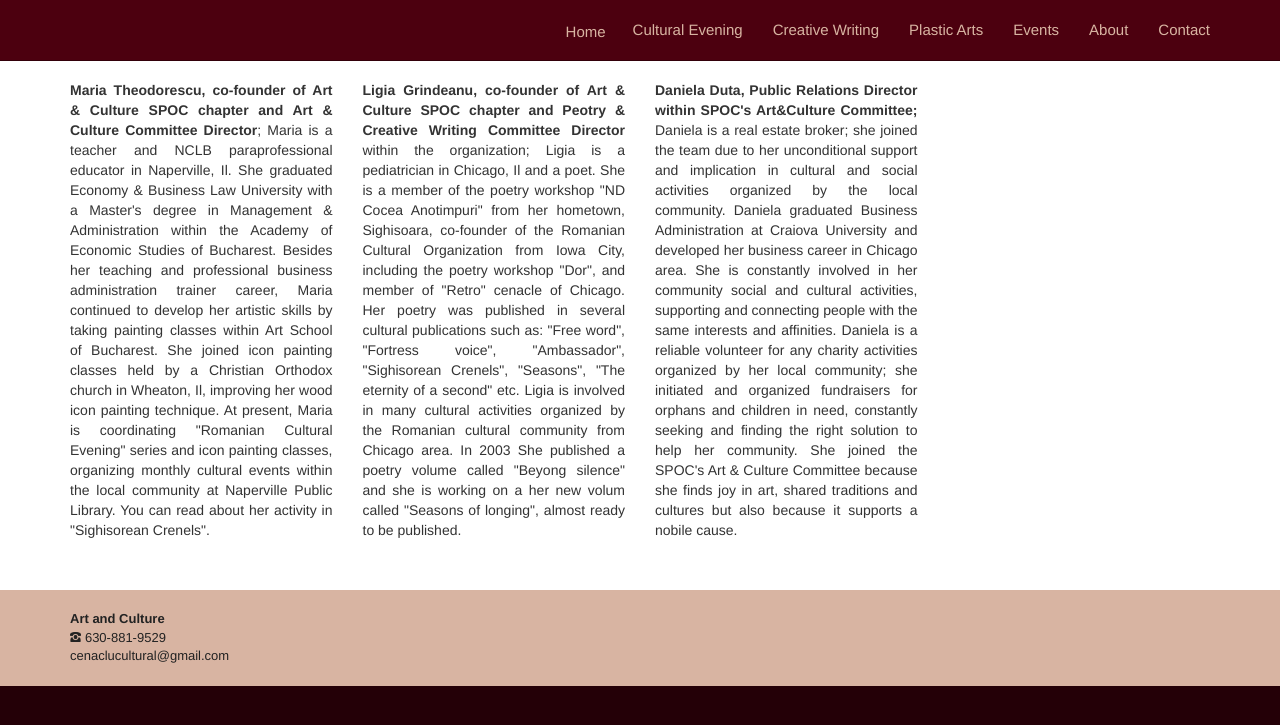
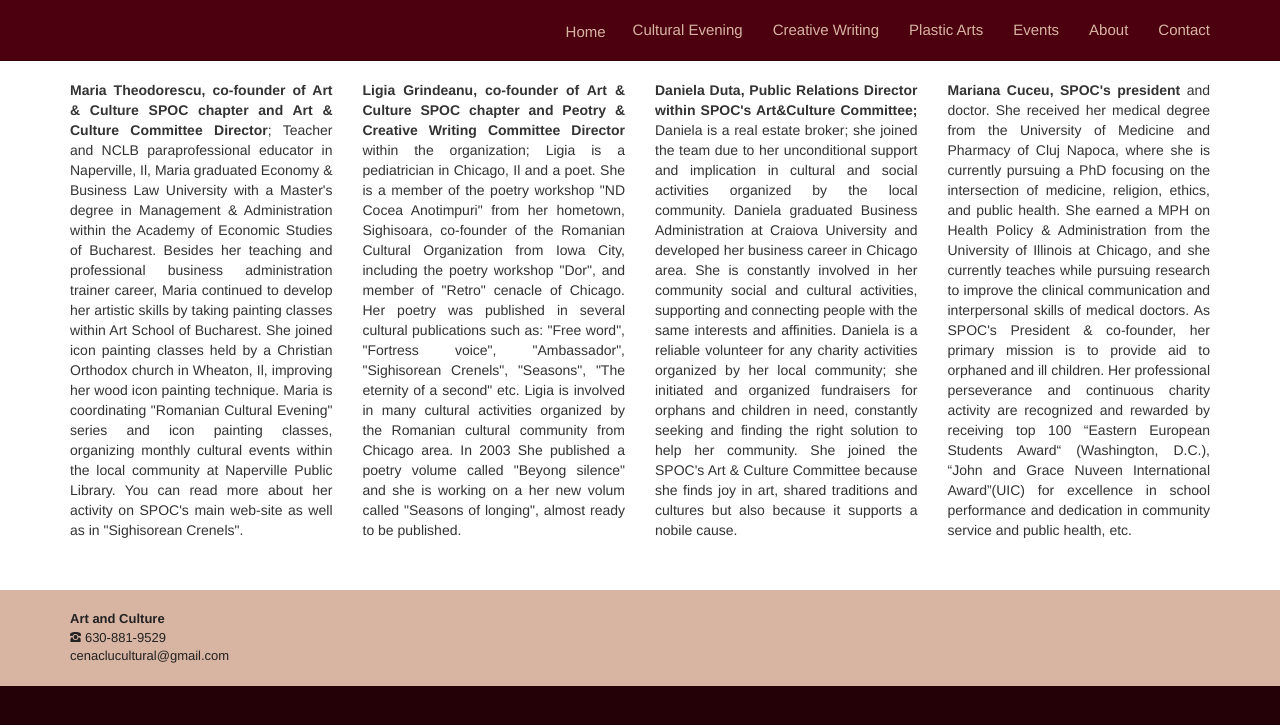
Before and after one commit to adrianth/culteve, a Jekyll site: the page built from en/about.html, in a window 1280 px wide. Shown: the top 725 px of the page. Built offline with Jekyll 4.4.1, drawn with Linux system fonts in a browser that asks for light colours.

Commit message:
update about

```diff
--- a/en/about.html
+++ b/en/about.html
@@ -9,7 +9,7 @@ title: About
     <div class="row">
         <div class="col-sm-3">
             <p style="text-align: justify">
-            <strong>Maria Theodorescu, co-founder of Art & Culture SPOC chapter and Art & Culture Committee Director</strong>; Maria is a teacher and NCLB paraprofessional educator in Naperville, Il. She graduated Economy & Business Law University with a Master's degree in Management & Administration within the Academy of Economic Studies of Bucharest. Besides her teaching and professional business administration trainer career, Maria continued to develop her artistic skills by taking painting classes within Art School of Bucharest. She joined icon painting classes held by a Christian Orthodox church in Wheaton, Il, improving her wood icon painting technique. At present, Maria is coordinating "Romanian Cultural Evening" series and icon painting classes, organizing monthly cultural events within the local community at Naperville Public Library. You can read about her activity in "Sighisorean Crenels".       </p>
+            <strong>Maria Theodorescu, co-founder of Art & Culture SPOC chapter and Art & Culture Committee Director</strong>; Teacher and NCLB paraprofessional educator in Naperville, Il, Maria graduated Economy & Business Law University with a Master's degree in Management & Administration within the Academy of Economic Studies of Bucharest. Besides her teaching and professional business administration trainer career, Maria continued to develop her artistic skills by taking painting classes within Art School of Bucharest. She joined icon painting classes held by a Christian Orthodox church in Wheaton, Il, improving her wood icon painting technique. Maria is coordinating "Romanian Cultural Evening" series and icon painting classes, organizing monthly cultural events within the local community at Naperville Public Library. You can read more about her activity on SPOC's main web-site as well as in "Sighisorean Crenels".       </p>
 
 
         </div>
@@ -30,7 +30,9 @@ title: About
 
         </div>
         <div class="col-sm-3">
-
+            <p style="text-align: justify">
+                <strong>Mariana Cuceu, SPOC's president</strong> and doctor. She received her medical degree from the University of Medicine and Pharmacy of Cluj Napoca, where she is currently pursuing a PhD focusing on the intersection of medicine, religion, ethics, and public health. She earned a MPH on Health Policy & Administration from the University of Illinois at Chicago, and she currently teaches while pursuing research to improve the clinical communication and interpersonal skills of medical doctors. As SPOC's President & co-founder, her primary mission is to provide aid to orphaned and ill children. Her professional perseverance and continuous charity activity are recognized and rewarded by receiving top 100 “Eastern European Students Award“ (Washington, D.C.), “John and Grace Nuveen International Award”(UIC) for excellence in school performance and dedication in community service and public health, etc.
+                   </p>
         </div>
     </div>
 </div>
```
